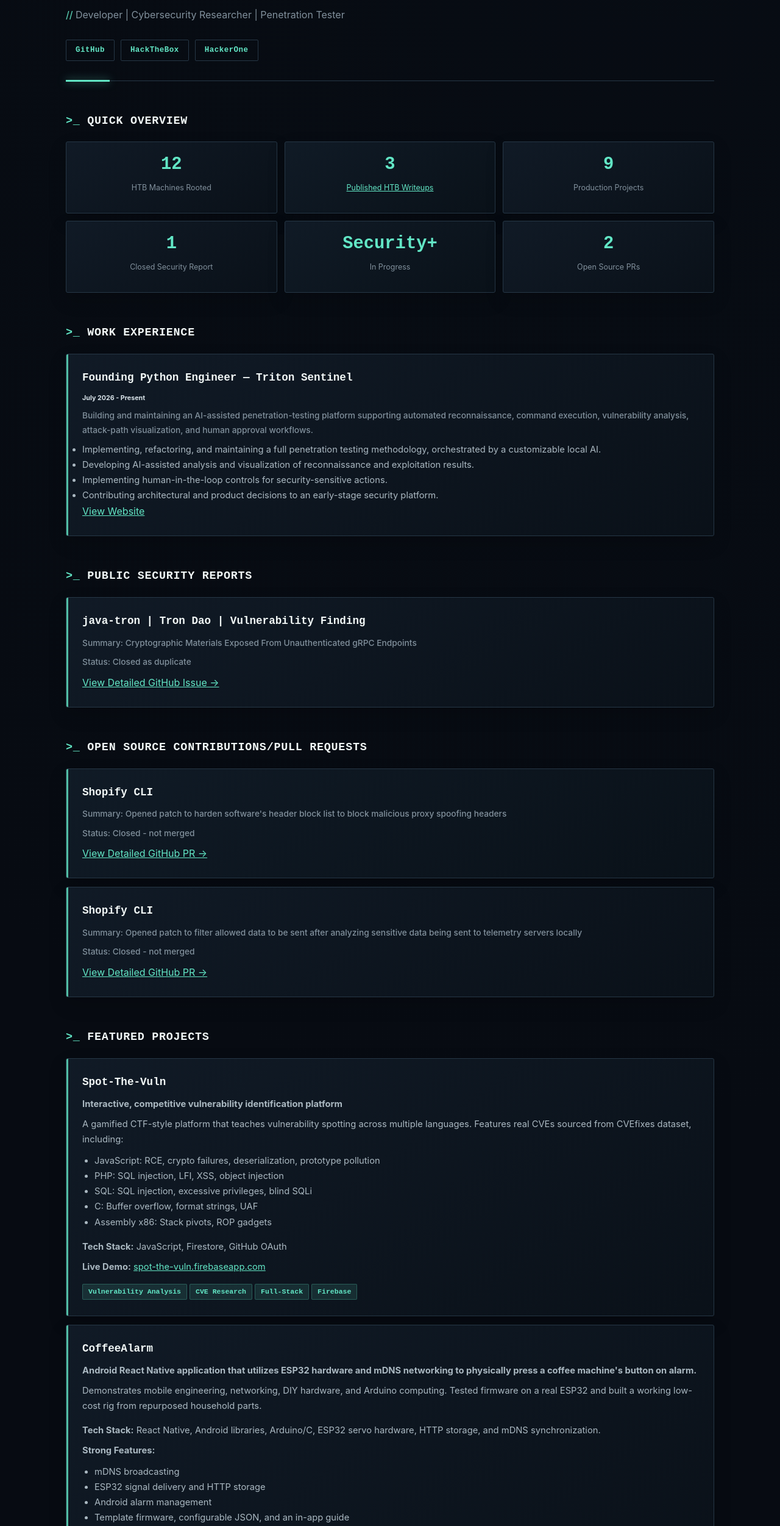
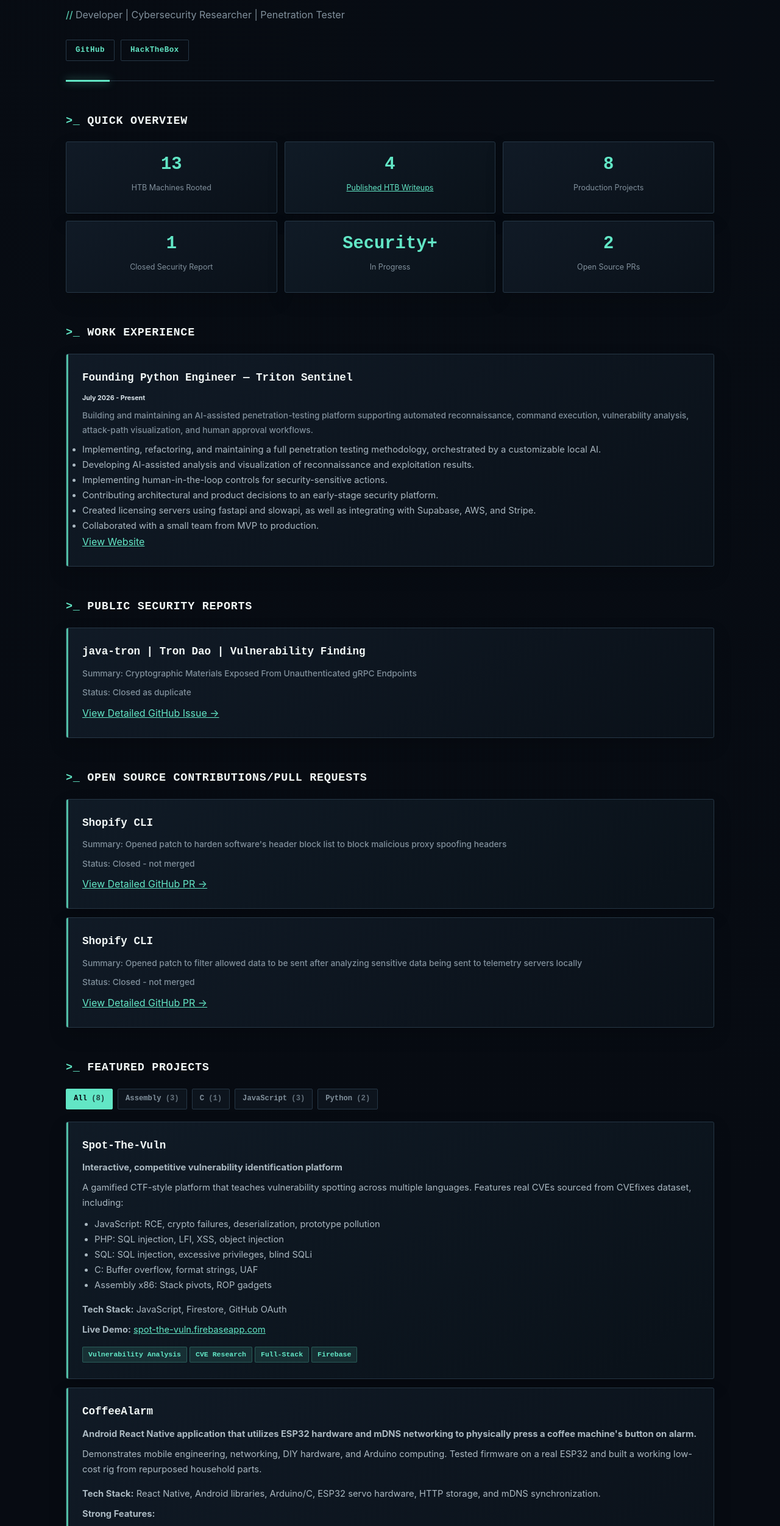
Before and after one commit to austinjump-sec/austin-jump, a plain HTML site: page index.html in a window 1280 px wide. Shown: the part 158-2660 px from the top of the page at 61% size. Drawn offline with Linux system fonts and the light colour scheme.

Commit message:
Enhance project section with filters and update stats
Added project filters to enhance project display and interaction. Updated statistics and links for accuracy.

```diff
--- a/index.html
+++ b/index.html
@@ -62,6 +62,10 @@
         .skill-tag { background: var(--accent-soft); color: var(--accent); border: 1px solid rgba(98, 230, 197, 0.25); padding: 4px 9px; margin: 5px 4px 0 0; border-radius: 2px; font: 600 0.72rem/1.4 "Courier New", monospace; }
         .skills-category { padding: 24px; color: var(--muted); }
         footer { border-top: 1px solid var(--line); color: var(--muted); }
+        .project-filters { display: flex; flex-wrap: wrap; gap: 8px; margin: 0 0 20px; }
+        .project-filters button { border: 1px solid var(--line); border-radius: 2px; background: var(--surface); color: var(--muted); padding: 8px 12px; font: 600 0.76rem/1.3 "Courier New", monospace; cursor: pointer; }
+        .project-filters button:hover, .project-filters button[aria-pressed="true"] { color: var(--bg); background: var(--accent); border-color: var(--accent); }
+        .project-filters button span { opacity: 0.75; }
         @media (max-width: 700px) { .container { padding: 34px 18px; } .stats { grid-template-columns: repeat(2, 1fr); } .project-card { padding: 21px; } }
         @media (max-width: 430px) { .stats { grid-template-columns: 1fr; } }
     </style>
@@ -74,16 +78,15 @@
             <div class="links">
                 <a href="https://github.com/austinjump-sec">GitHub</a>
                 <a href="https://app.hackthebox.com/users/3286941?profile-top-tab=machines&ownership-period=1M&profile-bottom-tab=prolabs">HackTheBox</a>
-                <a href="https://hackerone.com/austinjump-sec?type=user">HackerOne</a>
             </div>
         </header>
 
         <section class="section">
             <h2>Quick Overview</h2>
             <div class="stats">
-                <div class="stat-box"><div class="stat-number">12</div><div class="stat-label">HTB Machines Rooted</div></div>
-                <div class="stat-box"><div class="stat-number">3</div><div class="stat-label"><a href="https://github.com/austinjump-sec/HTB-Write-Ups" style="color: #e7f5d7;">Published HTB Writeups</a></div></div>
-                <div class="stat-box"><div class="stat-number">9</div><div class="stat-label">Production Projects</div></div>
+                <div class="stat-box"><div class="stat-number">13</div><div class="stat-label">HTB Machines Rooted</div></div>
+                <div class="stat-box"><div class="stat-number">4</div><div class="stat-label"><a href="https://github.com/austinjump-sec/HTB-Write-Ups" style="color: #e7f5d7;">Published HTB Writeups</a></div></div>
+                <div class="stat-box"><div class="stat-number">8</div><div class="stat-label">Production Projects</div></div>
                 <div class="offset-box"><div class="stat-box"><div class="stat-number">1</div><div class="stat-label">Closed Security Report</div></div></div>
                 <div class="offset-box"><div class="stat-box"><div class="stat-number">Security+</div><div class="stat-label">In Progress</div></div></div>
                 <div class="offset-box"><div class="stat-box"><div class="stat-number">2</div><div class="stat-label">Open Source PRs</div></div></div>
@@ -101,6 +104,8 @@
                     <li>Developing AI-assisted analysis and visualization of reconnaissance and exploitation results.</li>
                     <li>Implementing human-in-the-loop controls for security-sensitive actions.</li>
                     <li>Contributing architectural and product decisions to an early-stage security platform.</li>
+                    <li>Created licensing servers using fastapi and slowapi, as well as integrating with Supabase, AWS, and Stripe.</li>
+                    <li>Collaborated with a small team from MVP to production.</li>
                 </ul>
                 <a href="https://tritonsentinel.com" style="color: #e7f5d7;">View Website</a>
             </div>
@@ -134,7 +139,8 @@
 
         <section class="section">
             <h2>Featured Projects</h2>
-            <div class="project-card">
+            <div class="project-filters" role="group" aria-label="Filter projects by programming language" id="project-filters"></div>
+            <div class="project-card" data-languages="JavaScript">
                 <h3>Spot-The-Vuln</h3>
                 <p><strong>Interactive, competitive vulnerability identification platform</strong></p>
                 <p>A gamified CTF-style platform that teaches vulnerability spotting across multiple languages. Features real CVEs sourced from CVEfixes dataset, including:</p>
@@ -145,7 +151,7 @@
                 <p><strong>Live Demo:</strong> <a href="https://spot-the-vuln.firebaseapp.com/" style="color: #e7f5d7;">spot-the-vuln.firebaseapp.com</a></p>
                 <div style="margin-top: 10px;"><span class="skill-tag">Vulnerability Analysis</span><span class="skill-tag">CVE Research</span><span class="skill-tag">Full-Stack</span><span class="skill-tag">Firebase</span></div>
             </div>
-            <div class="project-card">
+            <div class="project-card" data-languages="JavaScript, C">
                 <h3>CoffeeAlarm</h3>
                 <p><strong>Android React Native application that utilizes ESP32 hardware and mDNS networking to physically press a coffee machine's button on alarm.</strong></p>
                 <p>Demonstrates mobile engineering, networking, DIY hardware, and Arduino computing. Tested firmware on a real ESP32 and built a working low-cost rig from repurposed household parts.</p>
@@ -155,7 +161,7 @@
                 <p><strong>GitHub Repo:</strong> <a href="https://github.com/austinjump-sec/Coffee-Alarm" style="color: #e7f5d7;">austinjump-sec/Coffee-Alarm</a></p>
                 <div style="margin-top: 10px;"><span class="skill-tag">Android Development</span><span class="skill-tag">React Native</span><span class="skill-tag">Android Architecture</span><span class="skill-tag">Hardware and Networking</span></div>
             </div>
-            <div class="project-card">
+            <div class="project-card" data-languages="Python">
                 <h3>API-SPY</h3>
                 <p><strong>Precise, fast, and tailorable directory brute forcer with API probing capabilities</strong></p>
                 <p>Demonstrates interactive design to process multiple operations at once, with one command. Features:</p>
@@ -164,7 +170,7 @@
                 <p><strong>GitHub Repo:</strong> <a href="https://github.com/austinjump-sec/API-SPY" style="color: #e7f5d7;">austinjump-sec/API-SPY</a></p>
                 <div style="margin-top: 10px;"><span class="skill-tag">Penetration Testing</span><span class="skill-tag">Web Security</span><span class="skill-tag">API</span><span class="skill-tag">HTTP</span></div>
             </div>
-            <div class="project-card">
+            <div class="project-card" data-languages="Assembly">
                 <h3>XSgrep</h3>
                 <p><strong>Extra Small ~200 LoC x86-64 Assembly text-search utility with a naive substring-search algorithm.</strong></p>
                 <p>Demonstrates low-level design, manual byte-level data management, and register manipulation. Features:</p>
@@ -172,7 +178,7 @@
                 <p><strong>GitHub Repository:</strong> <a href="https://github.com/austinjump-sec/XSgrep" style="color: #e7f5d7;">austinjump-sec/XSgrep</a></p>
                 <div style="margin-top: 10px;"><span class="skill-tag">x86-64 Assembly</span><span class="skill-tag">Algorithmic Design</span><span class="skill-tag">Register and Memory Management</span><span class="skill-tag">Linux Internals</span></div>
             </div>
-            <div class="project-card">
+            <div class="project-card" data-languages="Python">
                 <h3>Custom-RF-Kalman-Scanner-4-SDR</h3>
                 <p><strong>Accurate and lightweight SDR scanner for custom radio frequencies. Compatible with Raspberry Pi and requires an RTL-SDR adapter.</strong></p>
                 <p>Demonstrates RF and low-level hardware skills. Features:</p>
@@ -181,21 +187,25 @@
                 <p><strong>GitHub Repo:</strong> <a href="https://github.com/austinjump-sec/Custom-RF-Kalman-Scanner-4-SDR" style="color: #e7f5d7;">austinjump-sec/Custom-RF-Kalman-Scanner-4-SDR</a></p>
                 <div style="margin-top: 10px;"><span class="skill-tag">Radio Frequencies</span><span class="skill-tag">Low-level Protocols</span><span class="skill-tag">Low-level Hardware</span><span class="skill-tag">Algorithmic Filtering</span></div>
             </div>
-            <div class="project-card">
+            <div class="project-card" data-languages="Assembly">
                 <h3>RPTR</h3>
-                <p><strong>x86-64 Assembly utility for repeatedly running terminal commands and comparing output between scans.</strong></p>
-                <p>Refresh command output at a chosen interval to monitor changes across sequential runs.</p>
+                <p><strong>x86-64 Assembly utility that repeatedly runs a shell command at a chosen interval.</strong></p>
+                <p>Launches the command through <code>/bin/sh</code>, waits for it to finish, then runs it again after the specified delay. The command and refresh interval are supplied as arguments.</p>
+                <p><strong>Strong Features:</strong></p>
+                <ul style="margin-left: 20px; margin-top: 10px;"><li>Runs shell commands through <code>/bin/sh</code></li><li>Accepts a command and refresh interval as arguments</li><li>Waits for each command to finish before repeating it</li><li>Uses low-level Linux system calls in x86-64 Assembly</li></ul>
                 <p><strong>GitHub Repository:</strong> <a href="https://github.com/austinjump-sec/RPTR" style="color: #e7f5d7;">austinjump-sec/RPTR</a></p>
                 <div style="margin-top: 10px;"><span class="skill-tag">x86-64 Assembly</span><span class="skill-tag">Linux</span><span class="skill-tag">Terminal Automation</span><span class="skill-tag">Output Comparison</span></div>
             </div>
-            <div class="project-card">
+            <div class="project-card" data-languages="Assembly">
                 <h3>Assembly-Music-Boilerplate</h3>
-                <p><strong>x86-64 Assembly example that generates simple music audio directly from assembly code.</strong></p>
-                <p>Includes a reusable music engine template and a song example. The engine encodes notes as pitch-period and duration pairs, generates square-wave samples, and writes raw audio to standard output for playback.</p>
+                <p><strong>x86-64 Assembly music engine that generates raw square-wave audio from a note-and-duration sequence.</strong></p>
+                <p>Includes a reusable engine template and song example. Notes are represented by pitch periods, with durations measured in samples; generated audio is written to standard output. For playback, pipe the output to <code>aplay</code> or <code>/dev/dsp</code>.</p>
+                <p><strong>Strong Features:</strong></p>
+                <ul style="margin-left: 20px; margin-top: 10px;"><li>Generates square-wave audio samples in x86-64 Assembly</li><li>Defines melodies as reusable note-and-duration sequences</li><li>Supports rests and configurable note durations</li><li>Writes raw audio to standard output for playback through <code>aplay</code> or <code>/dev/dsp</code></li></ul>
                 <p><strong>GitHub Repository:</strong> <a href="https://github.com/austinjump-sec/Assembly-Music-Boilerplate" style="color: #e7f5d7;">austinjump-sec/Assembly-Music-Boilerplate</a></p>
                 <div style="margin-top: 10px;"><span class="skill-tag">x86-64 Assembly</span><span class="skill-tag">Audio Synthesis</span><span class="skill-tag">Linux System Calls</span><span class="skill-tag">Low-level Programming</span></div>
             </div>
-            <div class="project-card">
+            <div class="project-card" data-languages="JavaScript">
                 <h3>PrivaText</h3>
                 <p><strong>End-to-end encrypted serverless chat application</strong></p>
                 <p>Demonstrates cryptographic patterns and privacy-conscious design. Features:</p>
@@ -209,21 +219,55 @@
         <section class="section">
             <h2>Independent Security Auditing</h2>
             <p>Actively rooting machines on HackTheBox and writing write-ups to apply hands-on exploitation and system administration studies.</p>
-            <p>Starting freelance auditing work on HackerOne</p>
-            <p style="margin-top: 10px;"><a href="https://app.hackthebox.com/users/3286941?profile-top-tab=machines&ownership-period=1M&profile-bottom-tab=prolabs" style="color: #e7f5d7;">View HTB Profile →</a><br><a href="https://github.com/austinjump-sec/HTB-Write-Ups" style="color: #e7f5d7;">View HTB Write-Ups →</a><br><a href="https://hackerone.com/austinjump-sec?type=user" style="color: #e7f5d7;">View HackerOne Profile →</a></p>
-        </section>
-
+            <p style="margin-top: 10px;"><a href="https://app.hackthebox.com/users/3286941?profile-top-tab=machines&ownership-period=1M&profile-bottom-tab=prolabs" style="color: #e7f5d7;">View HTB Profile →</a><br><a href="https://github.com/austinjump-sec/HTB-Write-Ups" style="color: #e7f5d7;">View HTB Write-Ups →</a><br>
         <section class="section">
             <h2>Certifications &amp; Training</h2>
-            <ul style="margin-left: 20px;"><li><strong>CompTIA Security+</strong> (In Progress - targeting Q3 2026)</li><li><strong>HackTheBox Rank:</strong> 21 and growing through consistent machine practice</li><li><strong>Self-Taught Security Research:</strong> 1+ year of independent study</li><li><strong>High School Senior:</strong> Expected graduation May 2027</li></ul>
+            <ul style="margin-left: 20px;"><li><strong>CompTIA Security+</strong> (In Progress - targeting Q1 2027)</li><li><strong>HackTheBox Rank:</strong> 21 and growing through consistent machine practice</li><li><strong>Self-Taught Security Research:</strong> 1+ year of independent study</li><li><strong>High School Senior:</strong> Expected graduation May 2027</li></ul>
         </section>
 
         <section class="section">
             <h2>Technical Skills</h2>
             <div class="skills-category">Core Strengths<br>
-                <span class="skill-tag">Web Security</span><span class="skill-tag">Serverless Architecture</span><span class="skill-tag">Database Security</span><span class="skill-tag">SQL, Python, Javascript, Lua, Assembly, C (reading and writing)</span><span class="skill-tag">Terminal, Bash, Powershell</span><span class="skill-tag">Vulnerability Analysis</span><span class="skill-tag">Linux and Windows Internals</span><span class="skill-tag">Network Security</span><span class="skill-tag">Web, Network, OS, and Authentication Protocols</span><span class="skill-tag">Cryptography</span>
+                <span class="skill-tag">Web Security</span><span class="skill-tag">Serverless Architecture</span><span class="skill-tag">Database Security</span><span class="skill-tag">SQL, Python, Javascript, Lua, Assembly, C (reading and writing)</span><span class="skill-tag"> Bash, Powershell</span><span class="skill-tag">Vulnerability Analysis</span><span class="skill-tag">Linux and Windows Internals</span><span class="skill-tag">Network Security</span><span class="skill-tag">Web, Network, OS, and Authentication Protocols</span><span class="skill-tag">Cryptography</span>
             </div>
         </section>
     </div>
+    <script>
+        const projectCards = [...document.querySelectorAll(".section h2")]
+            .find((heading) => heading.textContent.trim() === "Featured Projects")
+            ?.parentElement.querySelectorAll(".project-card[data-languages]");
+        const filterBar = document.getElementById("project-filters");
+
+        if (projectCards && filterBar) {
+            const projects = [...projectCards];
+            const languages = [...new Set(projects.flatMap((card) =>
+                card.dataset.languages.split(",").map((language) => language.trim())
+            ))].sort();
+
+            const addFilter = (label, count, language) => {
+                const button = document.createElement("button");
+                button.type = "button";
+                button.setAttribute("aria-pressed", String(language === "all"));
+                button.innerHTML = `${label} <span>(${count})</span>`;
+                button.addEventListener("click", () => {
+                    filterBar.querySelectorAll("button").forEach((item) => item.setAttribute("aria-pressed", "false"));
+                    button.setAttribute("aria-pressed", "true");
+                    projects.forEach((card) => {
+                        const cardLanguages = card.dataset.languages.split(",").map((item) => item.trim());
+                        card.hidden = language !== "all" && !cardLanguages.includes(language);
+                    });
+                });
+                filterBar.appendChild(button);
+            };
+
+            addFilter("All", projects.length, "all");
+            languages.forEach((language) => {
+                const count = projects.filter((card) =>
+                    card.dataset.languages.split(",").map((item) => item.trim()).includes(language)
+                ).length;
+                addFilter(language, count, language);
+            });
+        }
+    </script>
 </body>
 </html>
```
